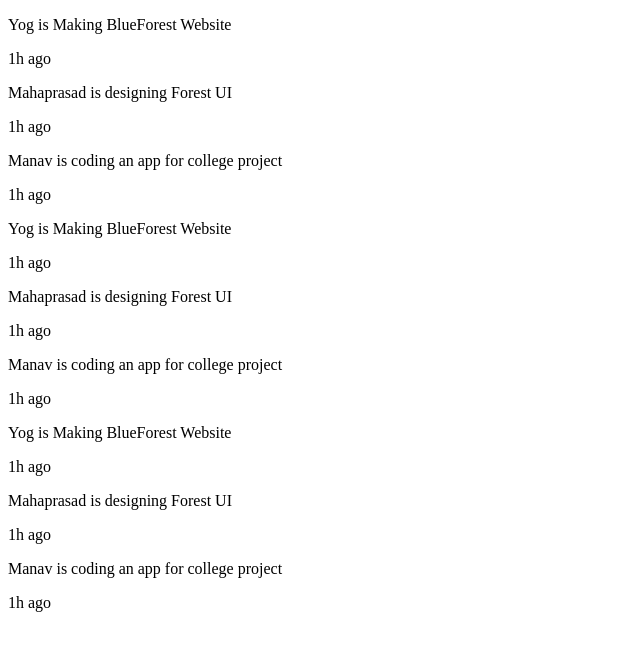
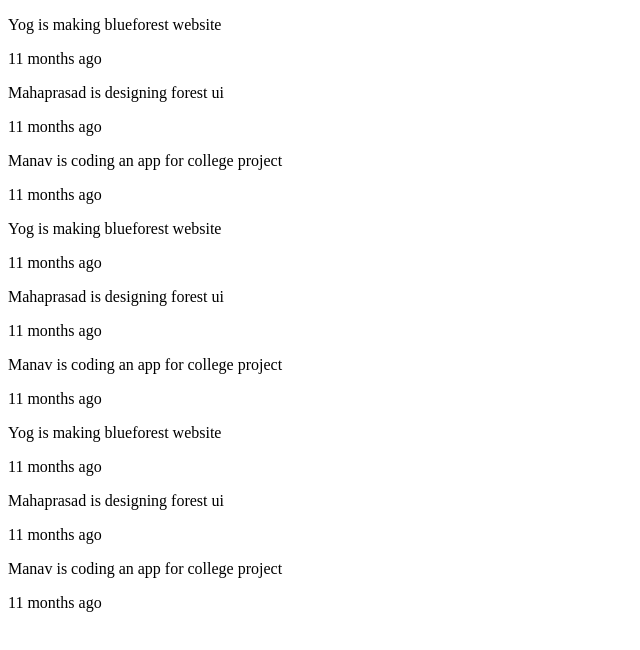
Before and after one commit to bluelearn-open-source/blue-forest, a Next.js app: page /feed in a window 1280 px wide. Shown: the top 650 px of the page, without its empty margins (0-640 px from the left). Built offline with nearby package versions, Linux system fonts and the light colour scheme.

Commit message:
feed list with timeago and better font

```diff
--- a/components/feedItem.tsx
+++ b/components/feedItem.tsx
@@ -1,15 +1,27 @@
+import { dateToTimeAgo } from "../utils/converters";
 import { FeedItemProp } from "../utils/types";
 
+export default function FeedItem({
+	userName,
+	desciption,
+	timeStamp,
+}: FeedItemProp) {
+	const timeString = dateToTimeAgo(timeStamp);
+	return (
+		<div className="h-11 inline-flex space-x-5  max-w-xs mb-4 items-center justify-center">
+			<div className="inline-flex flex-col space-y-1.5 items-start justify-start flex-1 h-full">
+				<p className="w-full h-full text-base leading-tight tracking-normal text-gray-600">
 
-export default function FeedItem({userName,desciption,timeStamp}:FeedItemProp) {
-    return (
-        <div className="inline-flex space-x-5 mb-3 max-w-xs h-20 items-center justify-center" >
-    <div className="inline-flex flex-col space-y-3 items-start justify-start flex-1 h-full">
-        <p className="w-full text-xl tracking-wider text-gray-600">
-            <span className="font-black">{userName}</span> is {desciption}</p>
-        <div className="w-32 h-0.5 border border-indigo-50 bg-indigo-50"/>
-    </div>
-    <p className="w-1/5 text-lg font-semibold tracking-wider text-right text-indigo-900 text-opacity-25">1h ago</p>
-</div>
-    )
+                        <div className="w-52 font-Mulish">
+                            <span className="font-black">{userName}</span> is{" "}
+                            {desciption.toLowerCase()}
+                        </div>
+				</p>
+				<div className="w-32 h-0.5 border border-indigo-50 bg-indigo-50" />
+			</div>
+			<p className="self-start pt-0.5 text-xs  font-semibold tracking-wider text-right text-indigo-900 text-opacity-25">
+				{timeString}
+			</p>
+		</div>
+	);
 }
--- a/pages/_app.tsx
+++ b/pages/_app.tsx
@@ -1,5 +1,5 @@
 import "tailwindcss/tailwind.css";
-import Head from 'next/head'
+import Head from "next/head";
 
 function MyApp({ Component, pageProps }) {
 	return (
@@ -31,6 +31,10 @@ function MyApp({ Component, pageProps }) {
 					rel="canonical"
 					href="https://clinifyforest.herokuapp.com/"
 				/>
+				<link
+					rel="stylesheet"
+					href="https://fonts.googleapis.com/css?family=Mulish"
+				></link>
 			</Head>
 
 			<Component {...pageProps} />
--- a/pages/feed.tsx
+++ b/pages/feed.tsx
@@ -1,68 +1,68 @@
-import { FeedItemProp } from "../utils/types"
-import FeedItem from "../components/feedItem"
-const getDate=(minutes:number):Date=>{
-    const hr = Math.floor(minutes/60)
-    const mins = minutes - (hr*60)
-    const now= Date.now()
-    const date= new Date(now)
-    date.setHours(date.getHours()-hr,date.getMinutes()-mins)
-    return date
-}
-const dummyData:FeedItemProp[]=[
+import { FeedItemProp } from "../utils/types";
+import FeedItem from "../components/feedItem";
+const getDate = (minutes: number): Date => {
+	const hr = Math.floor(minutes / 60);
+	const mins = minutes - hr * 60;
+	const now = Date.now();
+	const date = new Date(now);
+	date.setHours(date.getHours() - hr, date.getMinutes() - mins);
+	return date;
+};
+const dummyData: FeedItemProp[] = [
 	{
-        userName:"Yog",
-        desciption:"Making BlueForest Website",
-        timeStamp:getDate(60)
+		userName: "Yog",
+		desciption: "Making BlueForest Website",
+		timeStamp: getDate(7),
 	},
 	{
-        userName:"Mahaprasad",
-        desciption:"designing Forest UI",
-        timeStamp:getDate(60)
+		userName: "Mahaprasad",
+		desciption: "designing Forest UI",
+		timeStamp: getDate(10),
 	},
 	{
-        userName:"Manav",
-        desciption:"coding an app for college project",
-        timeStamp:getDate(60)
+		userName: "Manav",
+		desciption: "coding an app for college project",
+		timeStamp: getDate(24),
 	},
 	{
-        userName:"Yog",
-        desciption:"Making BlueForest Website",
-        timeStamp:getDate(60)
+		userName: "Yog",
+		desciption: "Making BlueForest Website",
+		timeStamp: getDate(48),
 	},
 	{
-        userName:"Mahaprasad",
-        desciption:"designing Forest UI",
-        timeStamp:getDate(60)
+		userName: "Mahaprasad",
+		desciption: "designing Forest UI",
+		timeStamp: getDate(72),
 	},
 	{
-        userName:"Manav",
-        desciption:"coding an app for college project",
-        timeStamp:getDate(60)
+		userName: "Manav",
+		desciption: "coding an app for college project",
+		timeStamp: getDate(94),
 	},
 	{
-        userName:"Yog",
-        desciption:"Making BlueForest Website",
-        timeStamp:getDate(60)
+		userName: "Yog",
+		desciption: "Making BlueForest Website",
+		timeStamp: getDate(122),
 	},
 	{
-        userName:"Mahaprasad",
-        desciption:"designing Forest UI",
-        timeStamp:getDate(60)
+		userName: "Mahaprasad",
+		desciption: "designing Forest UI",
+		timeStamp: getDate(135),
 	},
 	{
-        userName:"Manav",
-        desciption:"coding an app for college project",
-        timeStamp:getDate(60)
+		userName: "Manav",
+		desciption: "coding an app for college project",
+		timeStamp: getDate(150),
 	},
-]
+];
 export default function Feed() {
 	return (
 		<div className="flex justify-center p-8">
 			<div className="flex flex-col">
-                {
-                    dummyData.map(d=>(<FeedItem {...d}/>))
-                }
+				{dummyData.map((d, i) => (
+					<FeedItem key={i + " this should work !"} {...d} />
+				))}
 			</div>
 		</div>
-    )
+	);
 }
--- a/utils/converters.ts
+++ b/utils/converters.ts
@@ -16,10 +16,10 @@
 		diffDate.getMonth(),
 	];
 	const f = (property, end) =>{
-		console.log(property,end)
+		// console.log(property,end)
 		return`${property} ${end}${property > 1 ? "s" : ""} ago`;
 	}
-	console.log(diffDate.toLocaleString());
+	// console.log(diffDate.toLocaleString());
 	return month >= 1
 		? f(month, "month")
 		: day >= 1
```
Also changed, not shown: tailwind.config.js (+9 -6 lines). Lines whose indentation alone changed are shown as unchanged.
